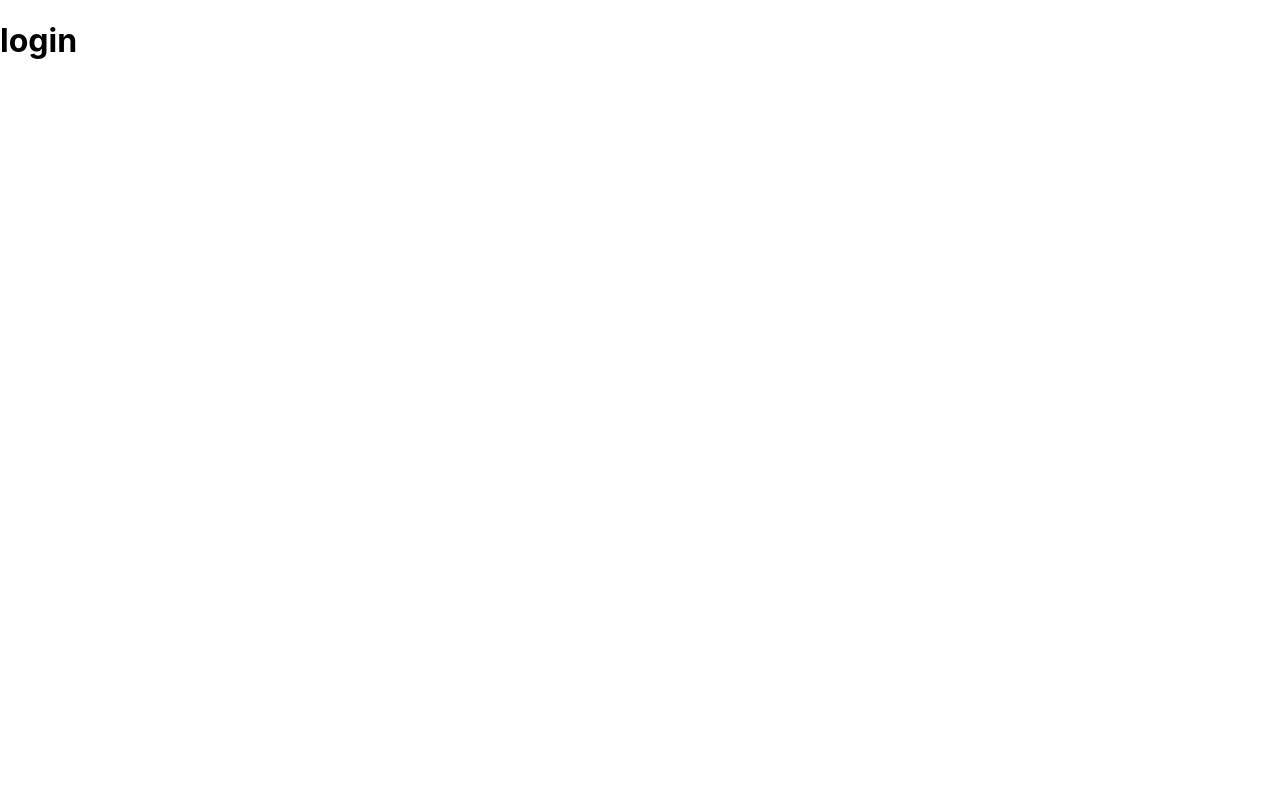
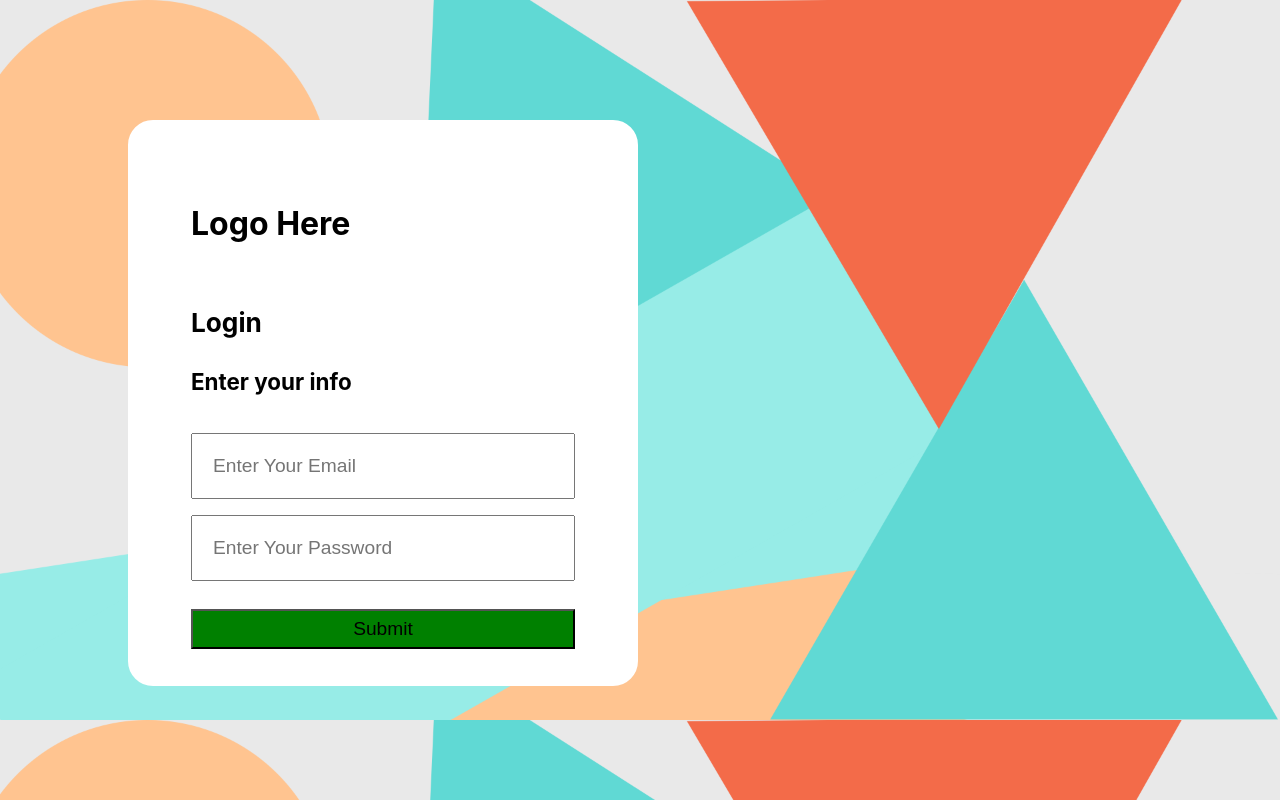
Before and after one commit to MohamedMuflahi/ecom-react, a React (Create React App) app in the folder front-end/: page /login in a window 1280 px wide. Built offline with nearby package versions, Linux system fonts and the light colour scheme.

Commit message:
login page +sync up

```diff
--- /dev/null
+++ b/front-end/src/Login.css
@@ -0,0 +1,40 @@
+body {
+    background-image: url("../public/Backgroundreal.png");
+    background-size: cover;
+}
+
+#LoginBox {
+    border: solid;
+    flex-direction: column;
+    width: 30vw;
+    margin-top: 15vh;
+    height: 55vh;
+    margin-left: 10vw;
+    padding: 60px;
+    border-radius: 25px;
+    background-color: white;
+    border-color: white;
+}
+
+#Loginheader {
+    font-size: 1.4em;
+    margin-top: 8vh;
+}
+
+#Userinputs {
+    width: 30vw;
+    margin-top: 1vh;
+    margin-bottom: 1vh;
+    padding: 20px;
+    box-sizing: border-box;
+    font-size: 1.2em;
+}
+
+#SubmitButton {
+    margin-top: 20px;
+    text-align: center;
+    width: 30vw;
+    height: 5vh;
+    background-color: green;
+    font-size: 1.2em;
+}
--- a/front-end/src/pages/login.js
+++ b/front-end/src/pages/login.js
@@ -1,9 +1,21 @@
 import React from 'react'
+import '../Login.css';
 
 function Login() {
   return (
     <div>
-        <h1>login</h1>
+        <div id="LoginBox">
+          <h1>Logo Here</h1>
+            <div id="Loginheader">
+                <h3>Login</h3>
+                <h4>Enter your info</h4>
+            </div>
+                <input id="Userinputs" type="text" placeholder="Enter Your Email"/>
+                <input id="Userinputs" type="text" placeholder="Enter Your Password"/>
+            <button id="SubmitButton" type="button">Submit</button>
+        </div>
+
+
     </div>
   )
 }
```
Also changed, not shown: front-end/public/Backgroundreal.png (added).
